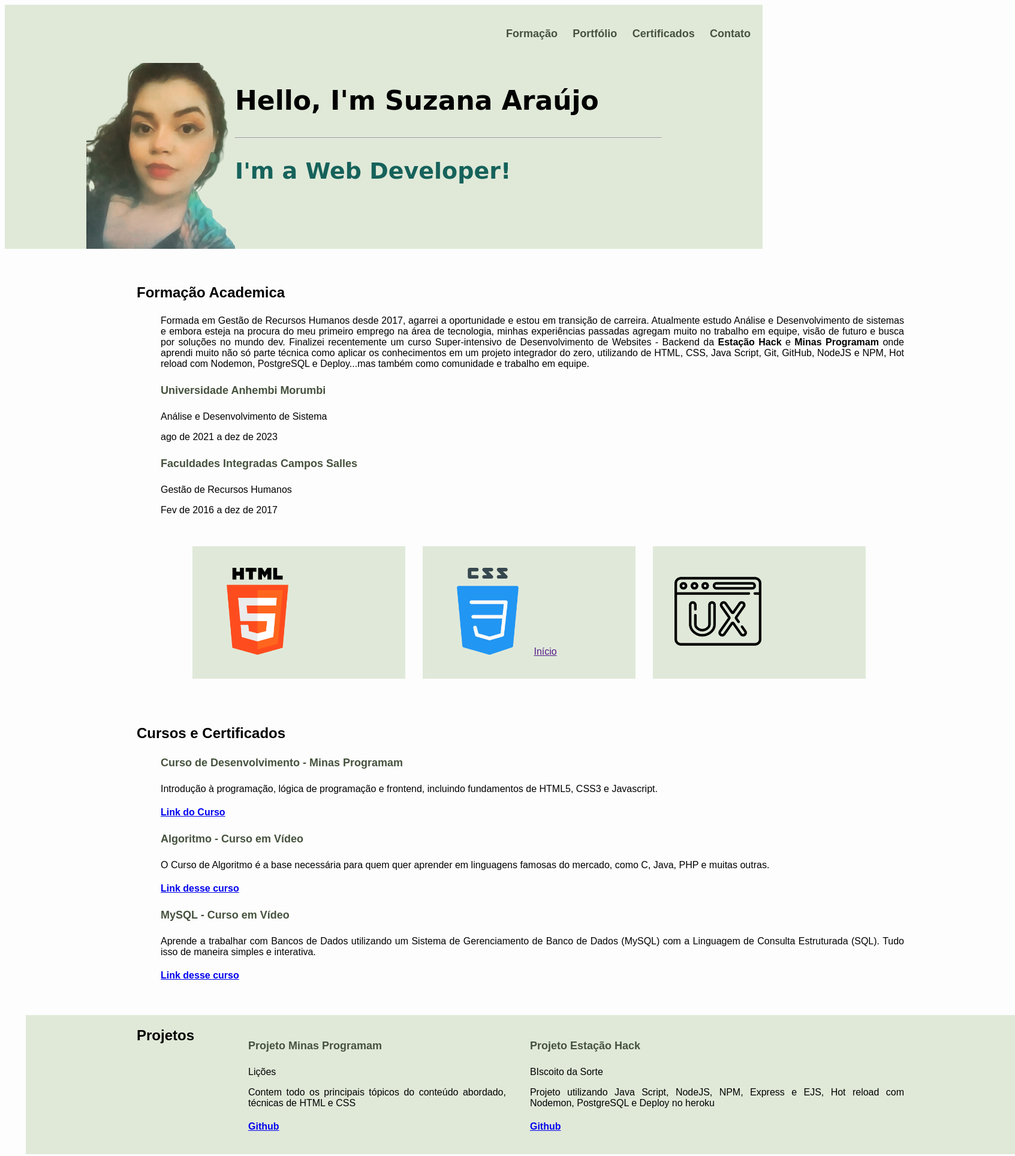
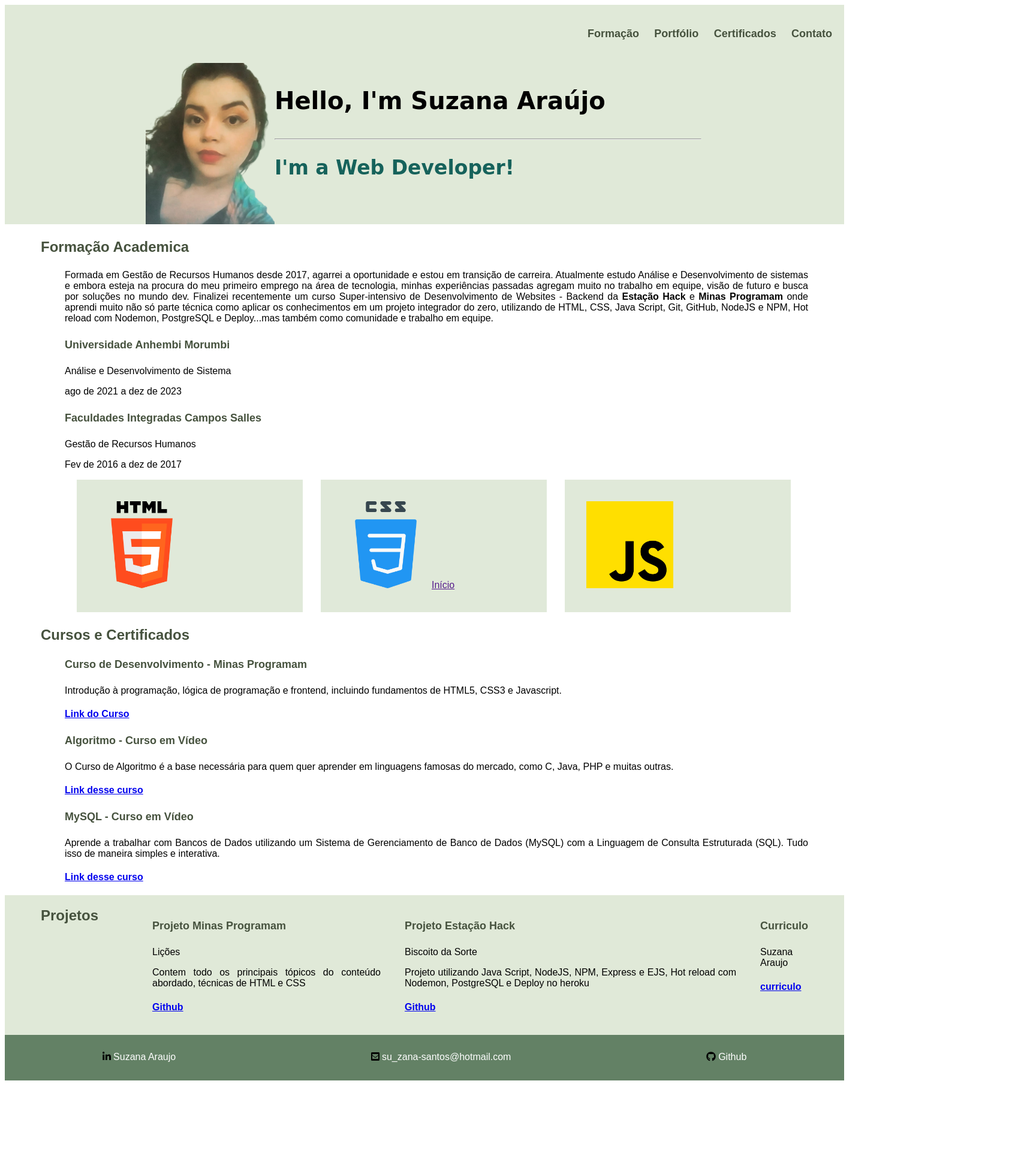
Before and after one commit to SuhFe/Portfolio_minasprogramam, a plain HTML site: page index.html in a window 1280 px wide. Shown: the top 1928 px of the page at 60% size, 1693 px wide, since content can reach past the window. After the commit the page ends 1810 px from the top, so only its background shows below. Drawn offline with Linux system fonts and the light colour scheme; a web font is replaced by a local one.

Commit message:
adicionando index2

```diff
--- a/index.html
+++ b/index.html
@@ -14,7 +14,7 @@
 </head>
 
 <body>
-    <section>
+    <section class="flex-container">
         <nav class="menu">
             <ul class="lista-menu">
                 <li>
@@ -32,7 +32,7 @@
             </ul>
         </nav>
     </section>
-
+    <section class="flex-container">
         <nav class="intro-content">
                 <img class="foto" src="image/suzanna-removebg-preview.png" alt="Foto de perfil da Suzana Araujo">
             <div>
@@ -71,14 +71,14 @@
         <nav class="conteudo">
             <div class="cards-container" >
             <div id="certificados" class="conteudo2">
-                <img class="foto2" src="image/html-5.png" alt="Logo HTML5"></a>
+                <img class="foto2" src="image/html-5.png" alt="Logo HyperText Markup Language"></a>
             </div>
             <div id="certificados" class="conteudo2">
-                <img class="foto2" src="image/css.png" alt="Logo css"></a>
+                <img class="foto2" src="image/css.png" alt="Logo Cascading Style Sheets"></a>
                 <a href="" class="btn btn-primary">Início</a>
             </div>
             <div id="certificados" class="conteudo2">
-                <img class="foto2" src="image/user-experience.png" alt="Logo User Experience"></a>
+                <img class="foto2" src="image/js.png" alt="Logo Javascript"></a>
             </div>
         </nav>
     </section>
@@ -133,17 +133,26 @@
             <ul>
                 <li>
                     <h4 class="descricao">Projeto Estação Hack</h4>
-                    <p>BIscoito da Sorte</p>
+                    <p>Biscoito da Sorte</p>
                     <p>Projeto utilizando Java Script, NodeJS, NPM, Express e EJS, Hot reload com Nodemon, PostgreSQL e Deploy no heroku</p>
                     <h4>
                         <a href="https://github.com/SuhFe/biscoitoDesmotivacional" target="_blank">Github</a>
                     </h4>
                 </li>
             </ul>
+            <ul>
+                <li>
+                    <h4 class="descricao">Curriculo</h4>
+                    <p>Suzana Araujo</p>
+                    <h4>
+                        <a href="index2.html" target="_blank">curriculo</a>
+                    </h4>
+                </li>
+            </ul>
 
 
     </section>
-    <footer id="contato">
+    <footer class="flex-container" id="contato">
         <div>
             <span class="fab fa-brands fa-linkedin-in"></span>
             <a href="https://www.linkedin.com/in/suzana-ara%C3%BAjo-fernandes29">Suzana Araujo</a>
--- a/main.css
+++ b/main.css
@@ -1,12 +1,12 @@
 body {
     font-family: 'ABeeZee', sans-serif;
-    background-color: #e0e9d812;
+    background-color: #fff;
 }
 
 .flex-container{ /*estilo do container*/
-    width: 1650px;
+    width: 1400px;
     display: flex;
-    margin:35px;
+    margin:auto;
 }
 
 .align-container{
@@ -17,7 +17,7 @@ body {
     background-color:#e0e9d8;
     display: flex;
     justify-content: flex-end;
-    width: 100%;
+    width: 1400px;
 }
 
 .lista-menu { /*estilo do container*/
@@ -43,22 +43,22 @@ text-decoration: none;
 .intro-content {
     background-color: #e0e9d8;
     display: flex;
-    padding: 0 136px;
-    min-width: 889px;
+    padding: 0 235px;
+    width:1400px;
 }
 
 .foto {
-    width: 248px; /*tamanho da foto*/
+    width: 215px; /*tamanho da foto*/
 }
 
 .title{
     font-family: 'Arima', cursive;
-    font-size: 44px;
+    font-size: 40px;
     color:black;
 }
 .subtitle{
     font-family: 'Arima', cursive;
-    font-size: 38px;
+    font-size: 33px;
     color: #16625b;
 
 }
@@ -72,6 +72,7 @@ text-decoration: none;
     max-width: 1280px;
     margin: 0 auto;
     text-align: justify;
+    font-size:16px;
 }
 
 .descricao {
@@ -82,8 +83,8 @@ text-decoration: none;
 
 section h1 {
     font-size: 24px;
-    color: ##46523e;
-    margin-right: 50px;
+    color: #46523e;
+    margin-right:50px;
 }
 
 .cards-container {
@@ -93,8 +94,8 @@ section h1 {
 
 .conteudo2 {
     background-color:#e0e9d9;
-    width: 283px;
-    margin: 0 0 18px 29px;
+    width: 305px;
+    margin: 0 0 0px 30px;
     padding: 36px;
 }
 
@@ -102,20 +103,18 @@ section h1 {
     width: 145px; /*tamanho da foto*/
 }
 
-
 #portfolio {
     background-color:#e0e9d8;
 }
 
 #contato {
     background-color: #638165;
-    height: 31px;
-    padding-left: 51px;
-    padding-top: 29px;
-    padding-bottom: 18px;
-    padding-right: 80px;
+    height: 26px;
+    padding-top: 28px;
+    padding-bottom: 22px;
     display: flex;
-    justify-content: space-between;
+    justify-content: space-around;
+    font-size: 16px;
 
 }
 
```
Also changed, not shown: index2.html (+46 -29 lines), image/js.png (added).
